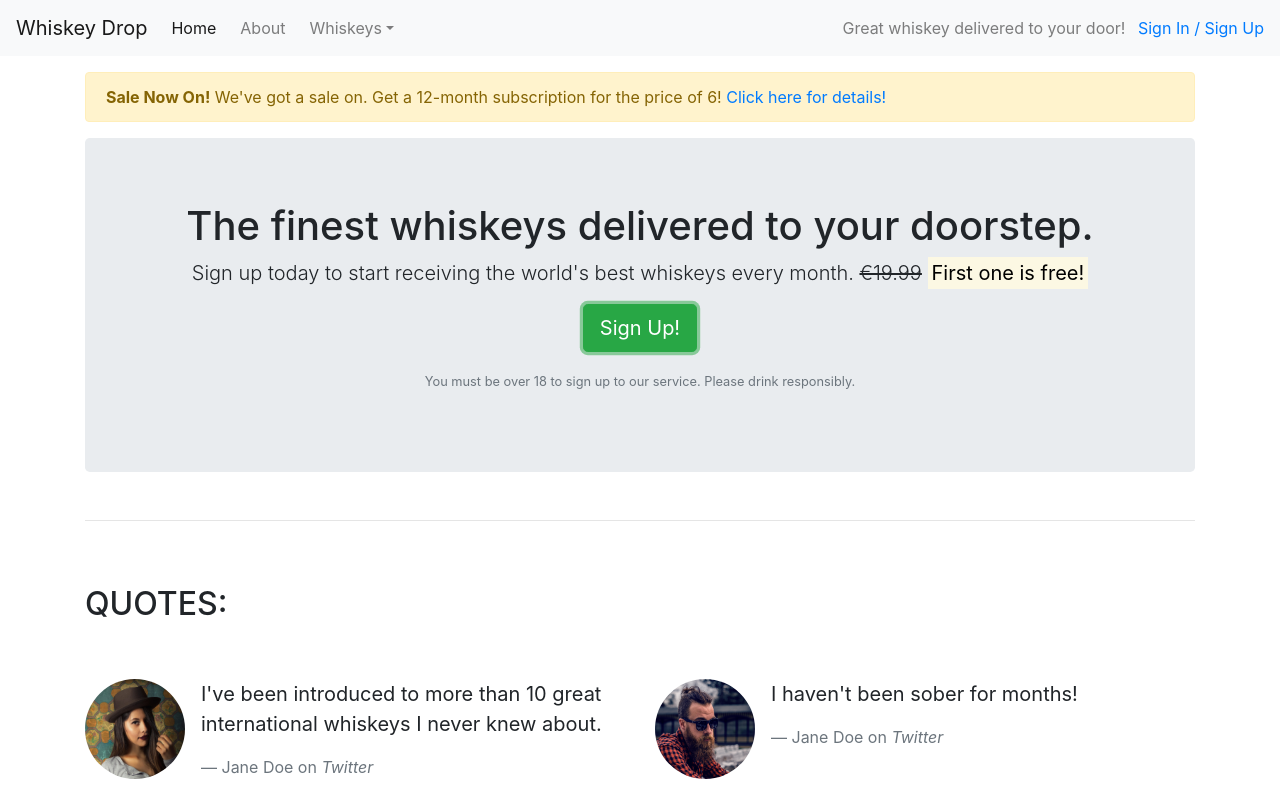
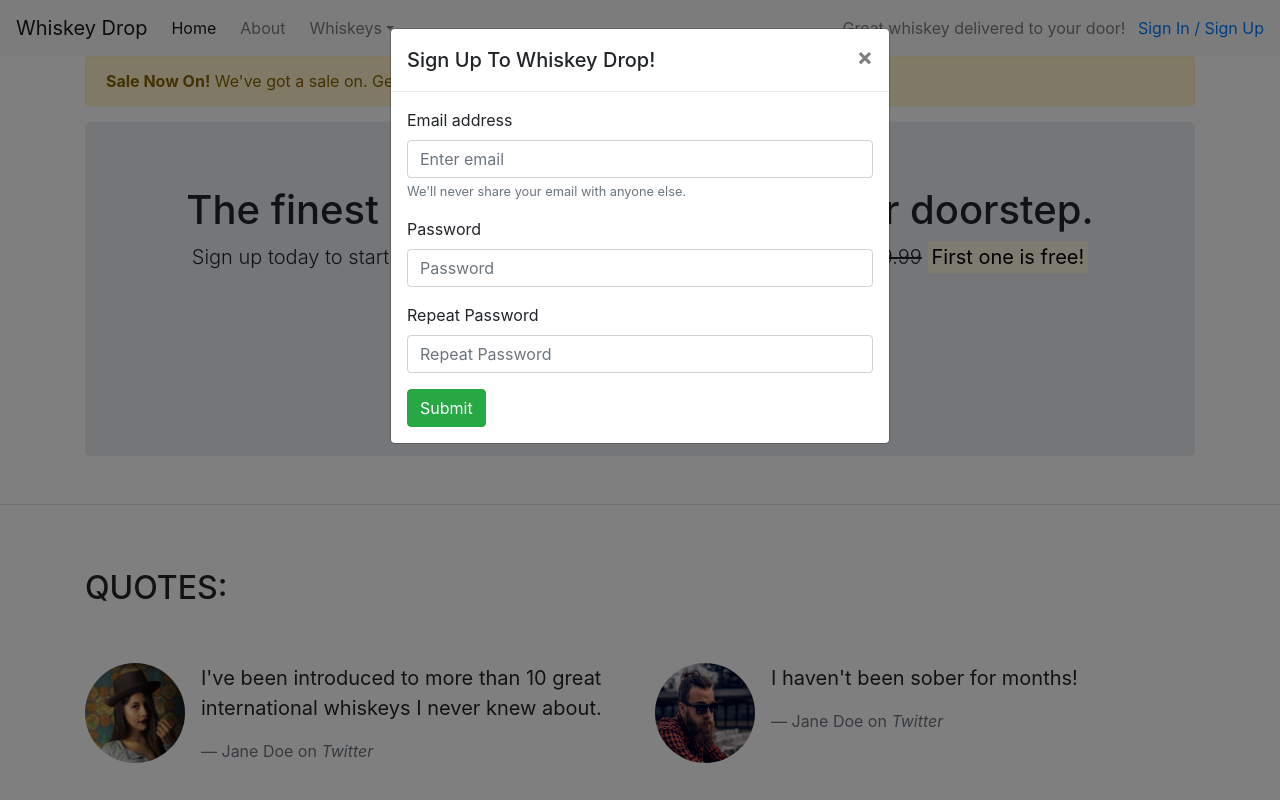
Before and after one commit to michaelhesch/bootstrap, a plain HTML site: page index.html in a window 1280 px wide. Both pictures are taken after a click on the button "Sign Up!". Shown: the top 800 px of the page. Drawn offline with nearby package versions, Linux system fonts and the light colour scheme.

Commit message:
add css, update landing page

```diff
--- /dev/null
+++ b/assets/css/style.css
@@ -0,0 +1,3 @@
+body {
+    font-family: 'Roboto', sans-serif;
+}
--- a/index.html
+++ b/index.html
@@ -6,6 +6,9 @@
     <title>Whiskey Drop | Taste a new whiskey every month</title>
     <link rel="stylesheet" href="https://maxcdn.bootstrapcdn.com/bootstrap/4.1.3/css/bootstrap.min.css"></head>
     <link rel="stylesheet" href="https://use.fontawesome.com/releases/v5.6.1/css/all.css" integrity="sha384-gfdkjb5BdAXd+lj+gudLWI+BXq4IuLW5IT+brZEZsLFm++aCMlF1V92rMkPaX4PP" crossorigin="anonymous">
+    <link href="https://fonts.googleapis.com/css?family=Roboto:400,700" rel="stylesheet">
+    <link rel="stylesheet" href"assets/css/style.css">
+
 <body>
     <nav class="navbar navbar-light bg-light navbar-expand-sm">
         <a href="/" class="navbar-brand">Whiskey Drop</a>
@@ -36,7 +39,7 @@
         </div>
     </nav>
 
-    <article class="container mt-3">
+    <div class="container alert-container">
         <div class="row d-none d-sm-block">
             <div class="col-12">
                     <div class="alert alert-warning">
@@ -54,15 +57,17 @@
                         <span class="d-inline d-sm-none"><br></span>
                         <strong><mark>First one is free!</mark></strong>
                     </p>
-                    <p><button class="btn btn-lg btn-success">Sign Up!</button></p>
+                    <p><button class="btn btn-lg btn-success" data-toggle="modal" data-target="#signUpModal">Sign Up!</button></p>
                     <p class="text-muted"><small>You must be over 18 to sign up to our service. Please drink responsibly.</small></p>
                 </section>
             </div>
         </div>
         <!-- /.callout -->
+    </div>
         <hr>
 
         <!-- Quotes -->
+    <div class="container quotes-container">
         <section class="quotes">
             <div class="row">
                 <div class="col-12 my-5">
@@ -98,10 +103,11 @@
                 </div>
             </div>
         </section>
+    </div>
         <!-- /.quotes -->
-        <hr>
 
         <!-- Features -->
+    <div class="features-container">
         <section class="features">
             <div class="row">
                 <div class="col-12 my-5">
@@ -132,8 +138,39 @@
                 </div>
             </div>
         </section>
+    </div>
         <!-- /.features -->
-    </article>
+
+    <div class="modal" tabindex="-1" role="dialog" id="signUpModal">
+        <div class="modal-dialog" role="document">
+            <div class="modal-content">
+                <div class="modal-header">
+                    <h5 class="modal-title">Sign Up To Whiskey Drop!</h5>
+                    <button type="button" class="close" data-dismiss="modal" aria-label="Close">
+          <span aria-hidden="true">&times;</span>
+        </button>
+                </div>
+                <div class="modal-body">
+                    <form>
+                        <div class="form-group">
+                            <label for="exampleInputEmail1">Email address</label>
+                            <input type="email" class="form-control" id="exampleInputEmail1" aria-describedby="emailHelp" placeholder="Enter email">
+                            <small id="emailHelp" class="form-text text-muted">We'll never share your email with anyone else.</small>
+                        </div>
+                        <div class="form-group">
+                            <label for="password">Password</label>
+                            <input type="password" class="form-control" id="password" placeholder="Password">
+                        </div>
+                        <div class="form-group">
+                            <label for="repeatPassword">Repeat Password</label>
+                            <input type="password" class="form-control" id="repeatPassword" placeholder="Repeat Password">
+                        </div>
+                        <button type="submit" class="btn btn-success">Submit</button>
+                    </form>
+                </div>
+            </div>
+        </div>
+    </div>
 
 <script src="https://code.jquery.com/jquery-3.3.1.slim.min.js" integrity="sha384-q8i/X+965DzO0rT7abK41JStQIAqVgRVzpbzo5smXKp4YfRvH+8abtTE1Pi6jizo" crossorigin="anonymous"></script>
 <script src="https://cdnjs.cloudflare.com/ajax/libs/popper.js/1.14.3/umd/popper.min.js" integrity="sha384-ZMP7rVo3mIykV+2+9J3UJ46jBk0WLaUAdn689aCwoqbBJiSnjAK/l8WvCWPIPm49" crossorigin="anonymous"></script>
```
